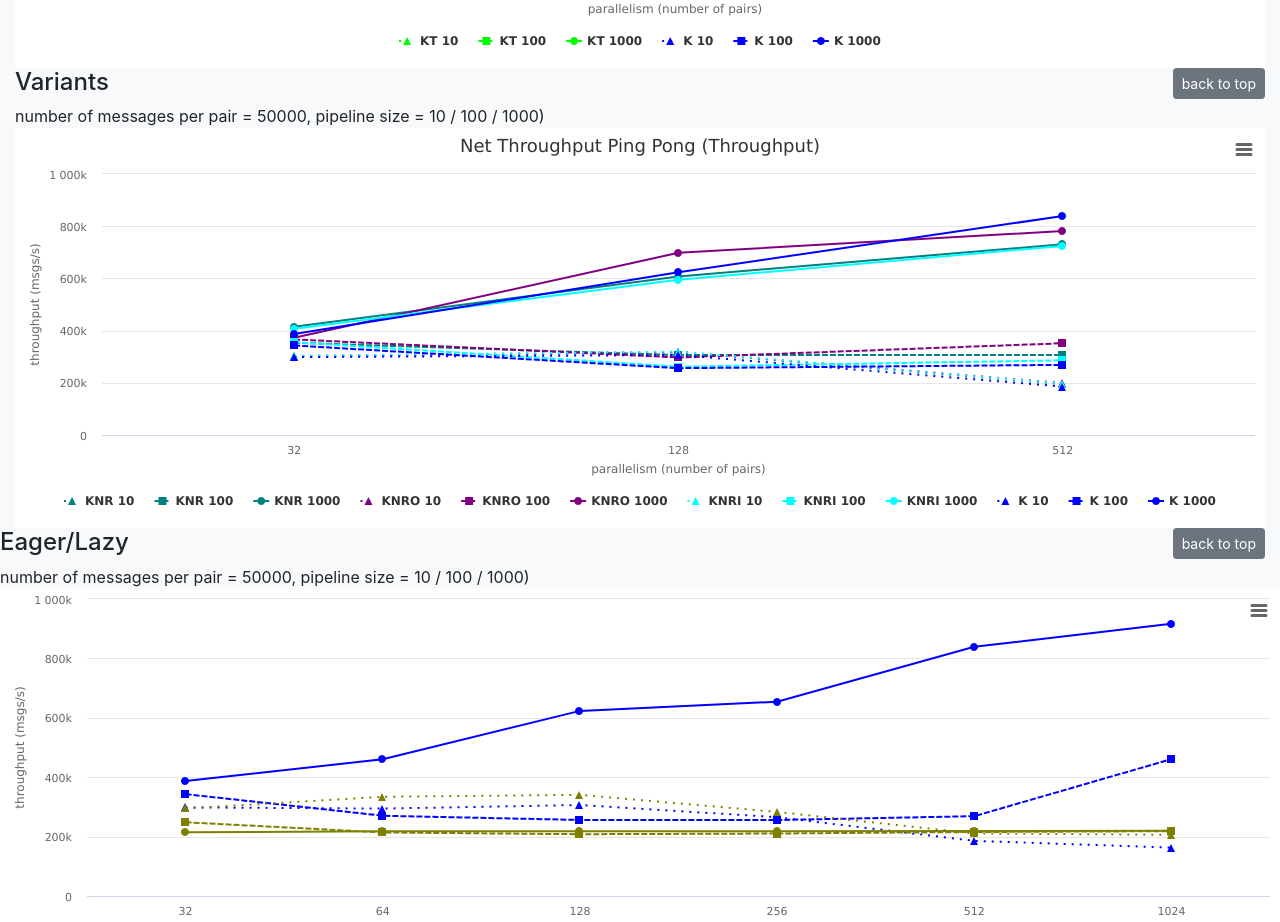
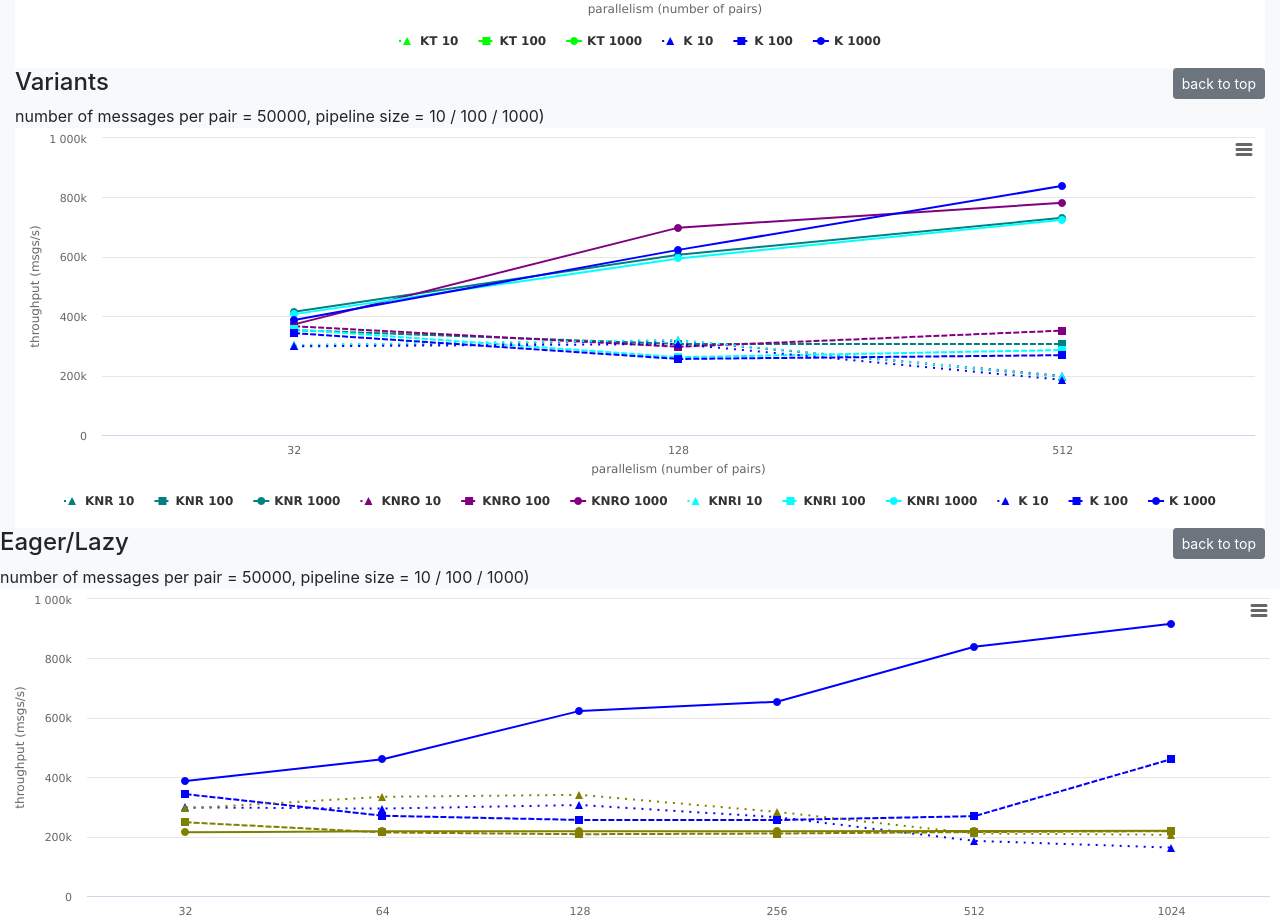
Before and after one commit to adamhass/adamhass.github.io, a plain HTML site: page thesis-results.html in a window 1280 px wide. Shown: the part 1160-2082 px from the top of the page. Drawn offline with nearby package versions, Linux system fonts and the light colour scheme.

Commit message:
fixing title on one of the graphs

```diff
--- a/thesis-results.html
+++ b/thesis-results.html
@@ -59,7 +59,7 @@
     {marker: {symbol: 'circle'}, color: '#0000FF', dashStyle: 'Solid', name:'K 1000', tooltip:{valueDecimals: 2, valueSuffix: 'msgs/s'},data: [387133.29, 623300.26, 839023.27]}
   ];
       //Plotting.plotSeries('Net Throughput Ping Pong (Execution Time)', 'parallelism (number of pairs)', ['512','1024'],'execution time (ms)', primarySeries, document.getElementById('container-nettppingpong-mpp-50000-ps-100-static-true-primary'));
-      Plotting.plotSeries('Net Throughput Ping Pong (Throughput)', 'parallelism (number of pairs)', ['32','128','512'],'throughput (msgs/s)', secondarySeries, document.getElementById('container-nettppingpong-variants'));
+      Plotting.plotSeries('', 'parallelism (number of pairs)', ['32','128','512'],'throughput (msgs/s)', secondarySeries, document.getElementById('container-nettppingpong-variants'));
   </script>
 </div></div></div>
 
```
